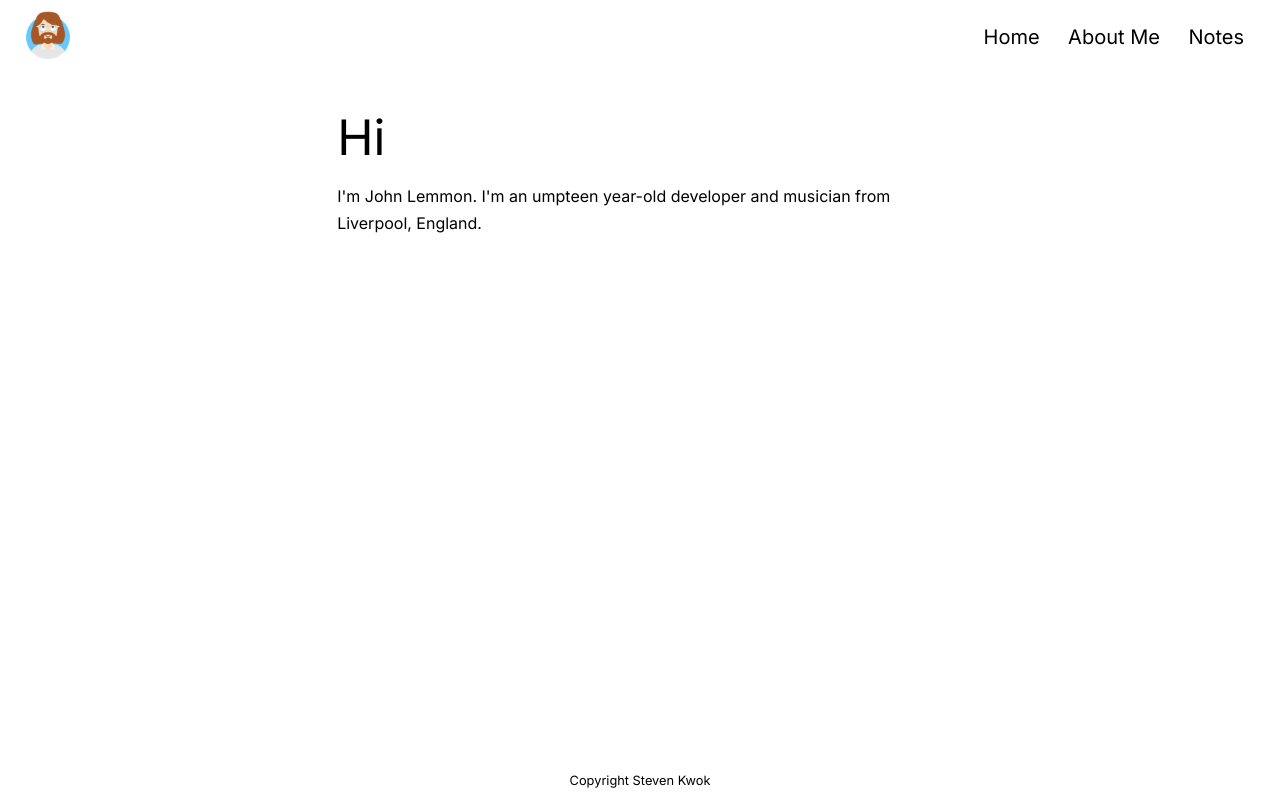
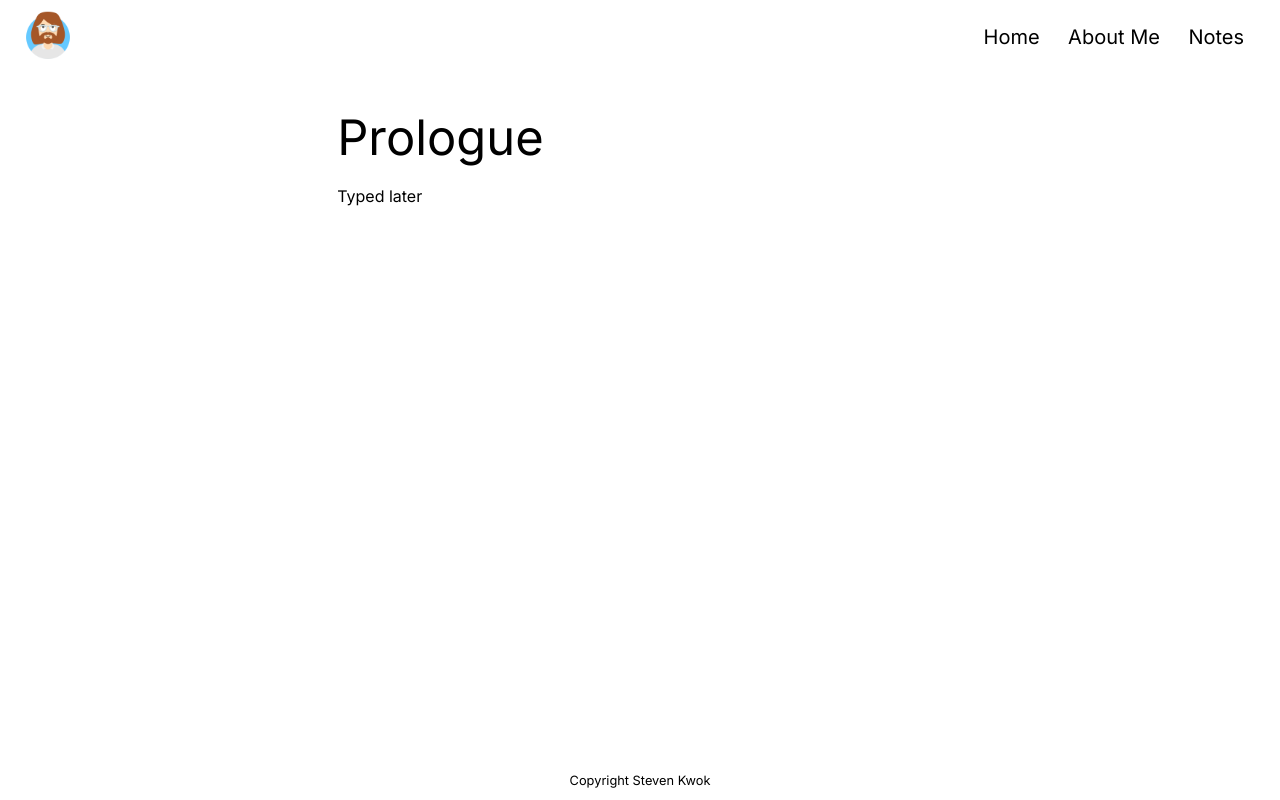
Before and after one commit to StevenPlays/Trial-Story, an Eleventy site: page index.md in a window 1280 px wide. Built offline with nearby package versions, Linux system fonts and the light colour scheme; Eleventy itself is replaced by a stand-in of ours; files that its build step writes are made by us from their sources; what markdown-it-attrs would draw is missing.

Commit message:
homepage 1

```diff
--- a/index.md
+++ b/index.md
@@ -1,5 +1,5 @@
 ---
 layout: default
 ---
-# Hi
-I'm John Lemmon. I'm an umpteen year-old developer and musician from Liverpool, England.
+# Prologue
+Typed later
```
Also changed, not shown: 1 other file.
